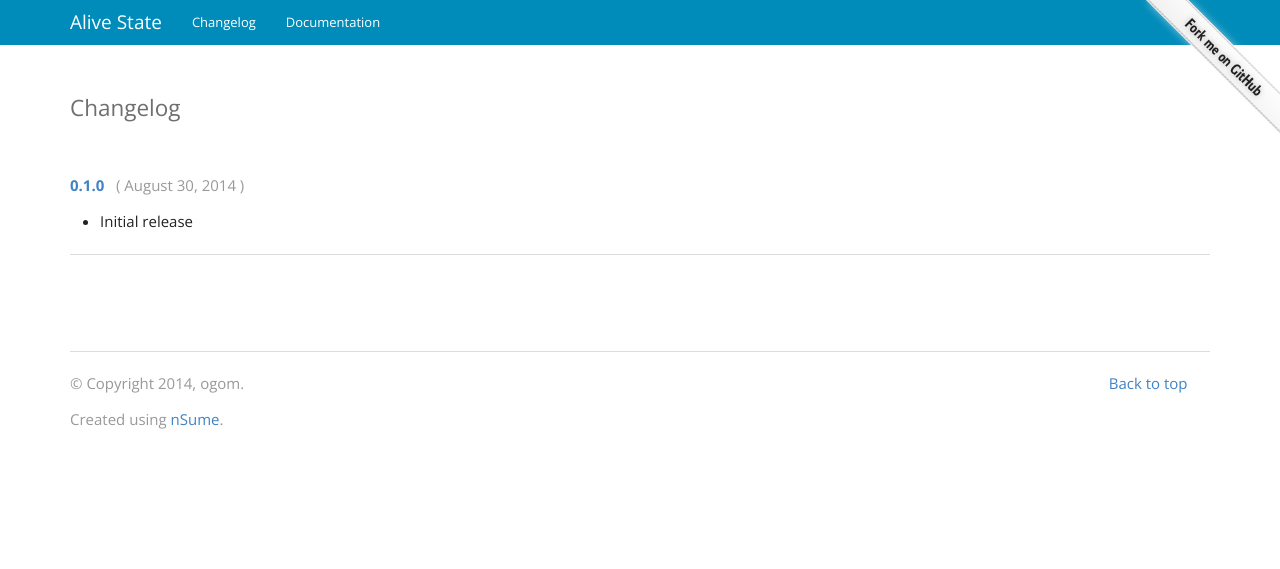
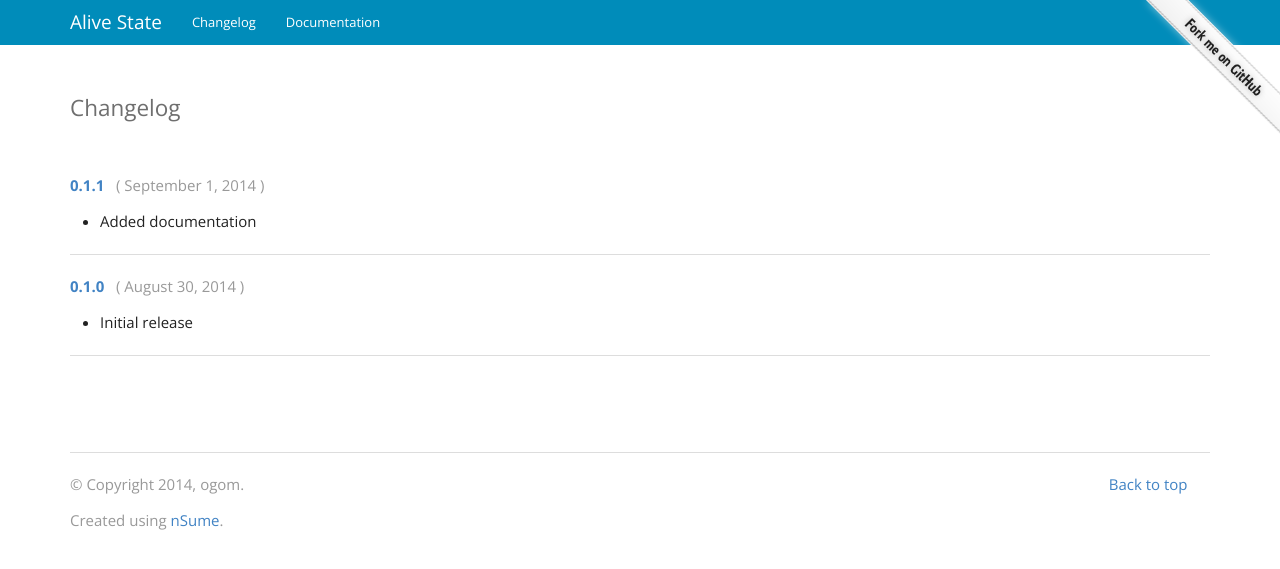
Before and after one commit to ogom/alive_state, a Jekyll site: the page built from changelog/index.html, in a window 1280 px wide. Shown: the top 569 px of the page. Built offline with Jekyll 4.4.1, drawn with Linux system fonts in a browser that asks for light colours.

Commit message:
Added 2014-09-01 post

```diff
--- /dev/null
+++ b/_posts/2014-09-01-0.1.1.md
@@ -0,0 +1,6 @@
+---
+layout: post
+title:  0.1.1
+---
+
+* Added documentation
```
Also changed, not shown: docs/index.md (+1 -1 lines), index.md (+1 -1 lines).
